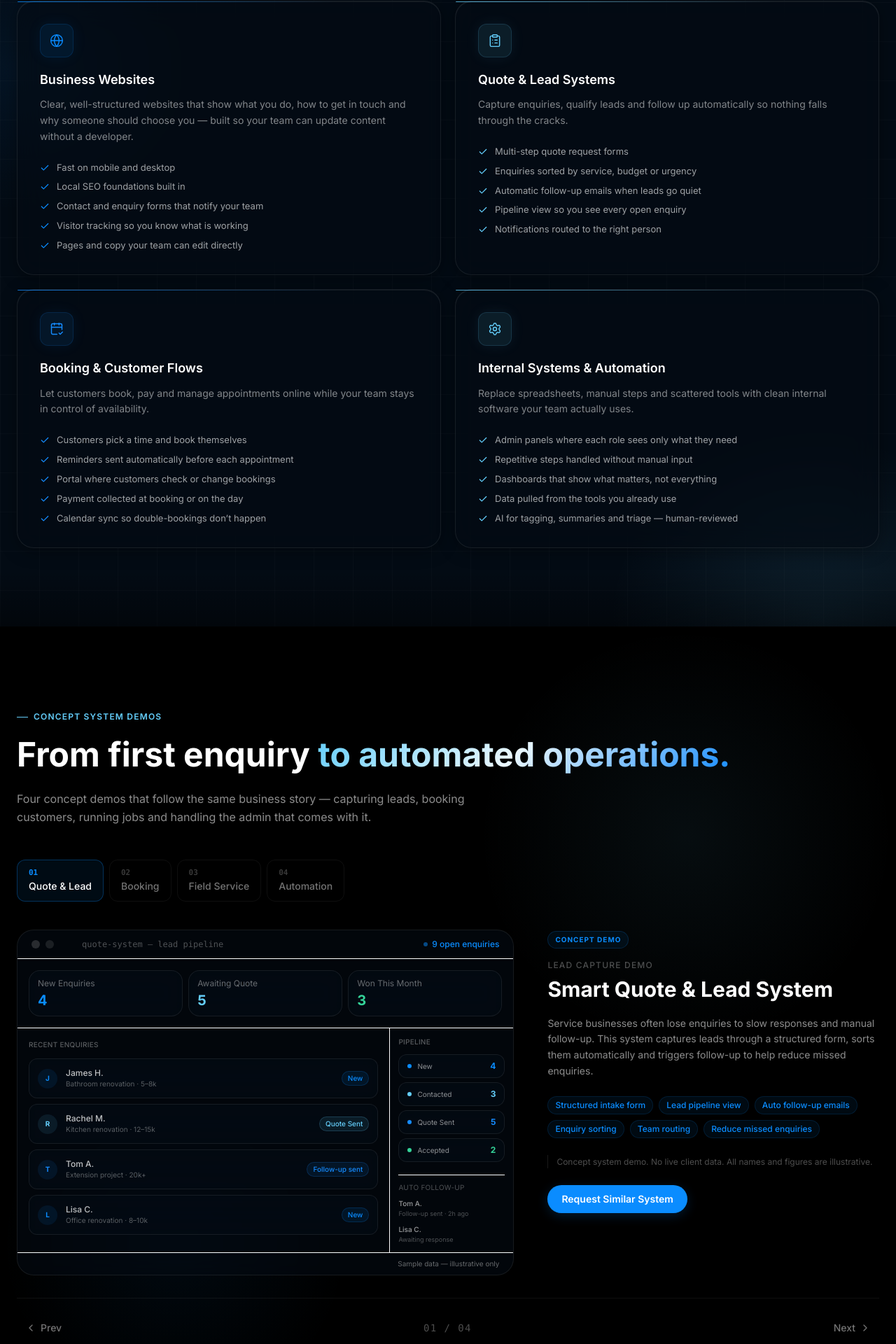
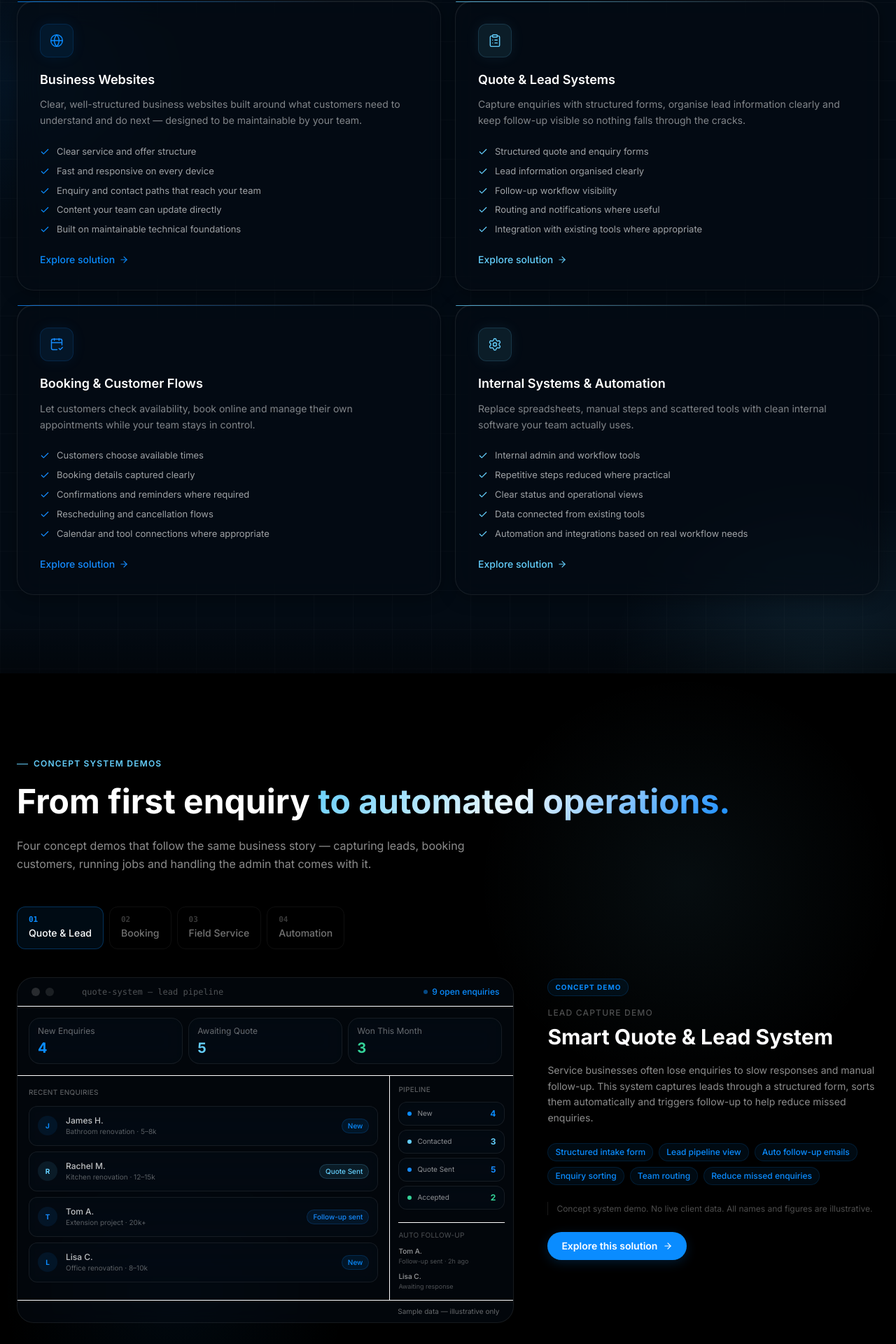
Before and after one commit to cristhiano1/cr-digital-studio, a React (Vite) app: page / in a window 1280 px wide. Shown: the part 1446-3366 px from the top of the page at 70% size. Built offline with nearby package versions, Linux system fonts and the light colour scheme.

Commit message:
feat: integrate home solution journeys
Connect Home solution cards and concept demos to their dedicated routes, and align service copy with the final solution positioning.

```diff
--- a/src/components/FeaturedProject.tsx
+++ b/src/components/FeaturedProject.tsx
@@ -1,6 +1,7 @@
 import { useState, useRef } from 'react'
 import { motion } from 'framer-motion'
-import { ChevronLeft, ChevronRight } from 'lucide-react'
+import { Link } from 'react-router'
+import { ChevronLeft, ChevronRight, ArrowRight } from 'lucide-react'
 import { QuoteLeadMockup } from './projects/QuoteLeadDemo'
 import { BookingMockup } from './projects/BookingDemo'
 import { FieldServiceMockup } from './projects/FieldServiceDemo'
@@ -20,6 +21,7 @@ interface ProjectMeta {
   accentColor: string
   videoSrc?: string
   videoPoster?: string
+  solutionRoute?: string
 }
 
 const PROJECTS: ProjectMeta[] = [
@@ -40,6 +42,7 @@ const PROJECTS: ProjectMeta[] = [
       'Reduce missed enquiries',
     ],
     accentColor: '#0A8CFF',
+    solutionRoute: '/solutions/quote-lead-systems',
   },
   {
     number: '02',
@@ -57,6 +60,7 @@ const PROJECTS: ProjectMeta[] = [
       'Works outside business hours',
     ],
     accentColor: '#64CEFB',
+    solutionRoute: '/solutions/booking-customer-flows',
   },
   {
     number: '03',
@@ -92,6 +96,7 @@ const PROJECTS: ProjectMeta[] = [
       'Reduced admin load',
     ],
     accentColor: '#0A8CFF',
+    solutionRoute: '/solutions/internal-systems-automation',
   },
 ]
 
@@ -278,6 +283,19 @@ export default function FeaturedProject() {
                   </p>
                 )}
 
+                {active.solutionRoute ? (
+                  <Link
+                    to={active.solutionRoute}
+                    className="inline-flex items-center gap-2 text-sm font-semibold px-5 py-2.5 rounded-full text-white transition-all duration-200 hover:-translate-y-0.5 motion-reduce:transform-none"
+                    style={{
+                      background: active.accentColor,
+                      boxShadow: `0 4px 16px ${active.accentColor}30`,
+                    }}
+                  >
+                    Explore this solution
+                    <ArrowRight size={14} aria-hidden="true" />
+                  </Link>
+                ) : (
                   <a
                     href="#contact"
                     className="inline-flex items-center gap-2 text-sm font-semibold px-5 py-2.5 rounded-full text-white transition-all duration-200 hover:-translate-y-0.5 motion-reduce:transform-none"
@@ -288,6 +306,7 @@ export default function FeaturedProject() {
                   >
                     Request Similar System
                   </a>
+                )}
               </div>
             </motion.div>
 
--- a/src/components/Services.tsx
+++ b/src/components/Services.tsx
@@ -1,5 +1,6 @@
 import { motion } from 'framer-motion'
-import { Check } from 'lucide-react'
+import { Check, ArrowRight } from 'lucide-react'
+import { Link } from 'react-router'
 import { solutions } from '../data/services'
 import type { Solution } from '../data/services'
 
@@ -146,6 +147,15 @@ function SolutionCard({ solution }: { solution: Solution }) {
             </li>
           ))}
         </ul>
+
+        <Link
+          to={solution.route}
+          className="inline-flex items-center gap-1.5 text-sm font-medium mt-6 transition-colors duration-200 hover:brightness-125"
+          style={{ color: accent }}
+        >
+          Explore solution
+          <ArrowRight size={14} aria-hidden="true" />
+        </Link>
       </div>
     </motion.div>
   )
--- a/src/data/services.ts
+++ b/src/data/services.ts
@@ -8,6 +8,7 @@ export interface Solution {
   description: string
   capabilities: string[]
   accent: string
+  route: string
 }
 
 export const solutions: Solution[] = [
@@ -16,45 +17,48 @@ export const solutions: Solution[] = [
     icon: Globe,
     title: 'Business Websites',
     description:
-      'Clear, well-structured websites that show what you do, how to get in touch and why someone should choose you — built so your team can update content without a developer.',
+      'Clear, well-structured business websites built around what customers need to understand and do next — designed to be maintainable by your team.',
     capabilities: [
-      'Fast on mobile and desktop',
-      'Local SEO foundations built in',
-      'Contact and enquiry forms that notify your team',
-      'Visitor tracking so you know what is working',
-      'Pages and copy your team can edit directly',
+      'Clear service and offer structure',
+      'Fast and responsive on every device',
+      'Enquiry and contact paths that reach your team',
+      'Content your team can update directly',
+      'Built on maintainable technical foundations',
     ],
     accent: '#0A8CFF',
+    route: '/solutions/business-websites',
   },
   {
     id: 'quotes-leads',
     icon: ClipboardList,
     title: 'Quote & Lead Systems',
     description:
-      'Capture enquiries, qualify leads and follow up automatically so nothing falls through the cracks.',
+      'Capture enquiries with structured forms, organise lead information clearly and keep follow-up visible so nothing falls through the cracks.',
     capabilities: [
-      'Multi-step quote request forms',
-      'Enquiries sorted by service, budget or urgency',
-      'Automatic follow-up emails when leads go quiet',
-      'Pipeline view so you see every open enquiry',
-      'Notifications routed to the right person',
+      'Structured quote and enquiry forms',
+      'Lead information organised clearly',
+      'Follow-up workflow visibility',
+      'Routing and notifications where useful',
+      'Integration with existing tools where appropriate',
     ],
     accent: '#64CEFB',
+    route: '/solutions/quote-lead-systems',
   },
   {
     id: 'booking-flows',
     icon: CalendarCheck2,
     title: 'Booking & Customer Flows',
     description:
-      'Let customers book, pay and manage appointments online while your team stays in control of availability.',
+      'Let customers check availability, book online and manage their own appointments while your team stays in control.',
     capabilities: [
-      'Customers pick a time and book themselves',
-      'Reminders sent automatically before each appointment',
-      'Portal where customers check or change bookings',
-      'Payment collected at booking or on the day',
-      'Calendar sync so double-bookings don’t happen',
+      'Customers choose available times',
+      'Booking details captured clearly',
+      'Confirmations and reminders where required',
+      'Rescheduling and cancellation flows',
+      'Calendar and tool connections where appropriate',
     ],
     accent: '#168CFF',
+    route: '/solutions/booking-customer-flows',
   },
   {
     id: 'internal-systems',
@@ -63,12 +67,13 @@ export const solutions: Solution[] = [
     description:
       'Replace spreadsheets, manual steps and scattered tools with clean internal software your team actually uses.',
     capabilities: [
-      'Admin panels where each role sees only what they need',
-      'Repetitive steps handled without manual input',
-      'Dashboards that show what matters, not everything',
-      'Data pulled from the tools you already use',
-      'AI for tagging, summaries and triage — human-reviewed',
+      'Internal admin and workflow tools',
+      'Repetitive steps reduced where practical',
+      'Clear status and operational views',
+      'Data connected from existing tools',
+      'Automation and integrations based on real workflow needs',
     ],
     accent: '#64CEFB',
+    route: '/solutions/internal-systems-automation',
   },
 ]
```
Lines whose indentation alone changed are shown as unchanged.
